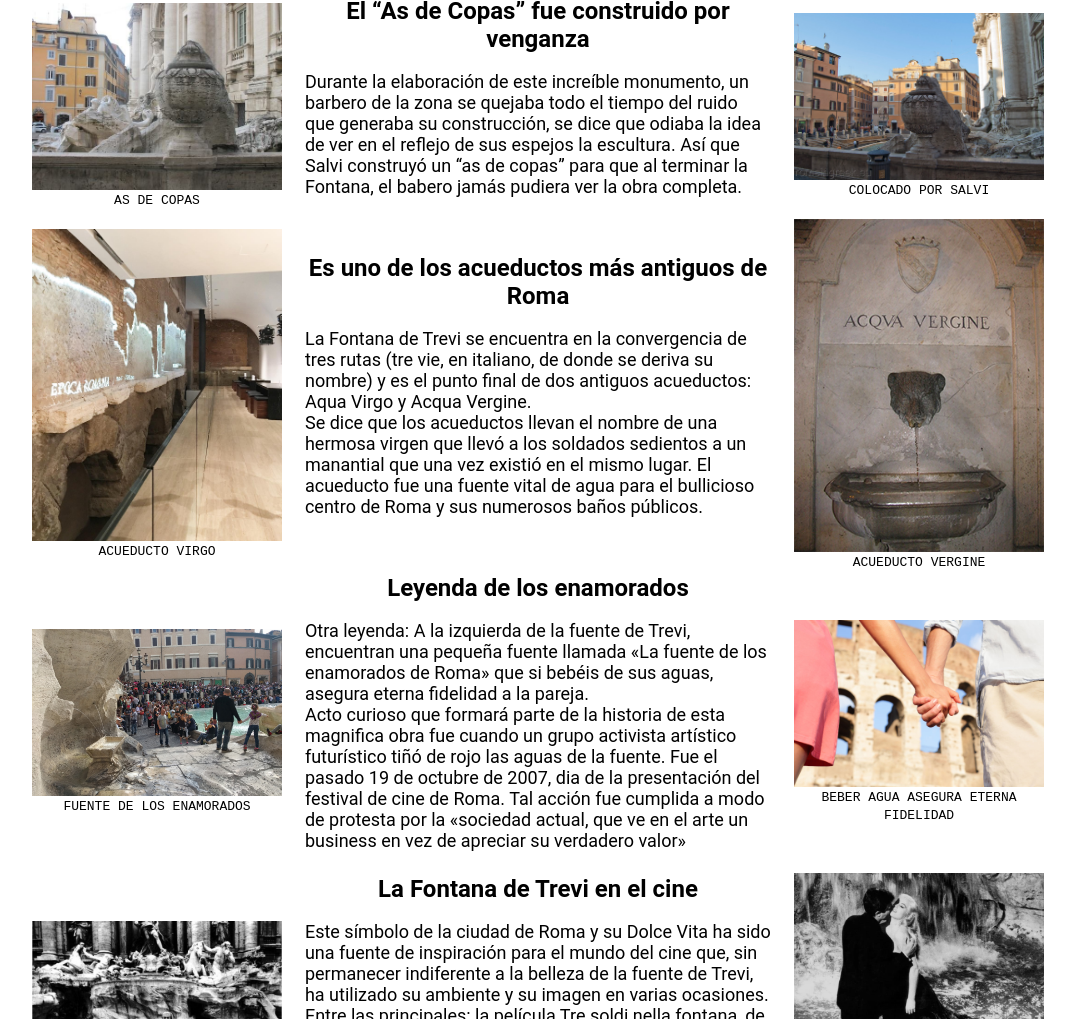
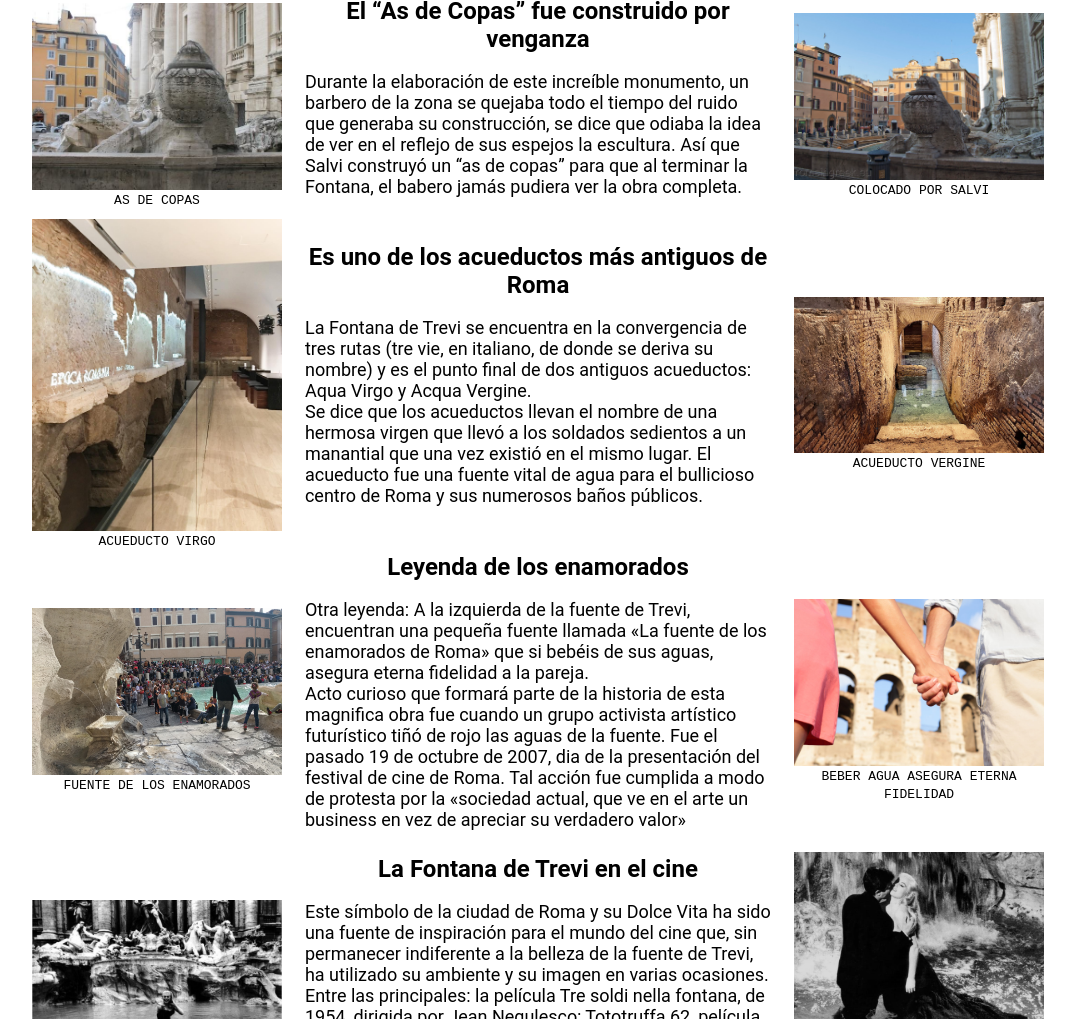
Before and after one commit to Itzypavom/Fontana, a plain HTML site: page pag/reelevancia.html in a window 1280 px wide. Shown: the part 789-1808 px from the top of the page, without its empty margins (102-1177 px from the left). Drawn offline with Linux system fonts and the light colour scheme.

Commit message:
Update reelevancia.html

```diff
--- a/pag/reelevancia.html
+++ b/pag/reelevancia.html
@@ -134,7 +134,7 @@ La Fontana de Trevi es mundialmente famosa y probablemente figure en los primero
 	</td>
 	<td width="30"></td>
 	<td align="center" width="200">
-		<img src="../img/vergine.jpg" width="250" align="center">
+		<img src="../img/acueducto2.jpg" width="250" align="center">
 		<br>
 		<font size="2" face="courier new">ACUEDUCTO VERGINE</font>
 	</td>
```
